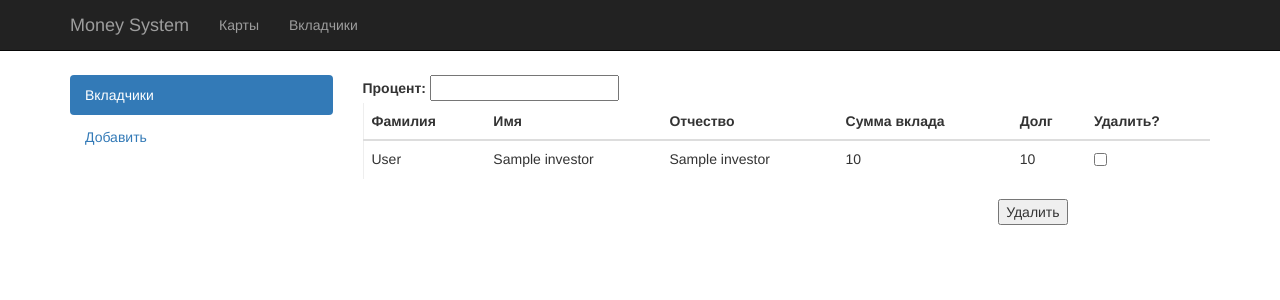
After one commit to pukteam/ms, a Django app: template representation/templates/representation/investor.html in a window 1280 px wide. The commit adds this page. Shown: the top 300 px of the page. Run offline with Django 3.2, Linux system fonts and the light colour scheme; the template is opened without the code that fills it: most values are stand-ins (such as "Sample title", 1, 10 or a date in 2020); some libraries are stand-ins or nearby versions.

Commit message:
добавил вкладчиков, шаблоны, форму

```diff
--- a/representation/templates/representation/base.html
+++ b/representation/templates/representation/base.html
@@ -28,7 +28,8 @@
         </div>
         <div id="navbar" class="collapse navbar-collapse">
           <ul class="nav navbar-nav">
-            <!-- <li><a href="">Home</a></li> -->
+            <li><a href="{% url 'representation:index' %}">Карты</a></li>
+            <li><a href="{% url 'representation:investor' %}">Вкладчики</a></li>
           </ul>
         </div><!--/.nav-collapse -->
       </div>
--- /dev/null
+++ b/representation/templates/representation/investor.html
@@ -0,0 +1,48 @@
+{% extends 'representation/base.html' %}
+
+{% block title %}
+Вкладчики
+{% endblock %}
+
+{% block content %}
+    <div class="row">
+        <div class="col-md-3 sidebar">
+          <ul class="nav nav-pills nav-stacked">
+            <li class="active"><a href="{% url 'representation:investor' %}">Вкладчики</a></li>
+            <li><a href="{% url 'representation:addinvestor' %}">Добавить</a></li>
+          </ul>
+        </div>
+
+        <div class="col-md-9 content">
+            <label>Процент: </label>
+            <input type="text" name="percent">
+            <form action="{% url 'representation:deleteinvestor' %}" method="post">
+                {% csrf_token %}
+                <table class="table table-hover" style="border-left: 1px solid #eee">
+                    <thead>
+                    <th>Фамилия</th>
+                    <th>Имя</th>
+                    <th>Отчество</th>
+                    <th>Сумма вклада</th>
+                    <th>Долг</th>
+                    <th>Удалить?</th>
+                    </thead>
+
+                        <tbody>
+                            {% for investor in investors %}
+                                <tr>
+                                    <td>{{ investor.surname }}</td>
+                                    <td>{{ investor.name }}</td>
+                                    <td>{{ investor.middle_name }}</td>
+                                    <td>{{ investor.total }}</td>
+                                    <td name="dolg">{{ investor.total }}</td>
+                                    <td><input type="checkbox" name="delete_{{ investor.id }}"></td>
+                                </tr>
+                            {% endfor %}
+                        </tbody>
+                </table>
+                <input type="submit" value="Удалить" class="col-md-offset-9">
+            </form>
+        </div>
+    </div>
+{% endblock %}
--- a/representation/urls.py
+++ b/representation/urls.py
@@ -6,4 +6,7 @@ urlpatterns = [
     url(r'^auth/', auth.url_view()),
     url(r'^card/add$', views.add_new_bank_card, name='add'),
     url(r'^card/delete$', views.delete_bank_card, name='delete'),
+    url(r'^investor$', views.investor, name='investor'),
+    url(r'^investor/add$', views.add_new_investor, name='addinvestor'),
+    url(r'^investor/delete$', views.delete_investor, name='deleteinvestor'),
 ]
```
Also changed, not shown: representation/forms.py (+12 -1 lines), representation/models.py (+10 -0 lines), representation/templates/representation/addinvestor.html (added, +13 -0 lines), representation/views/views.py (+34 -9 lines).
